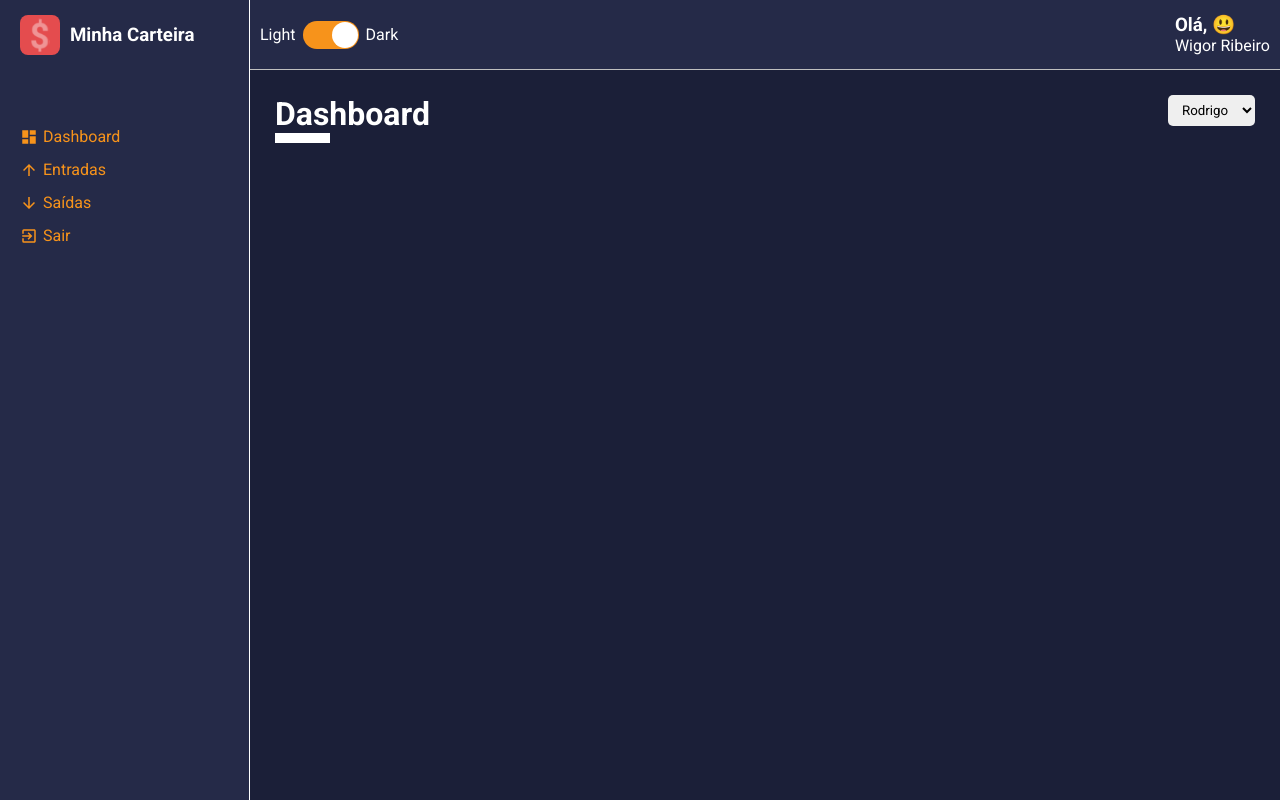
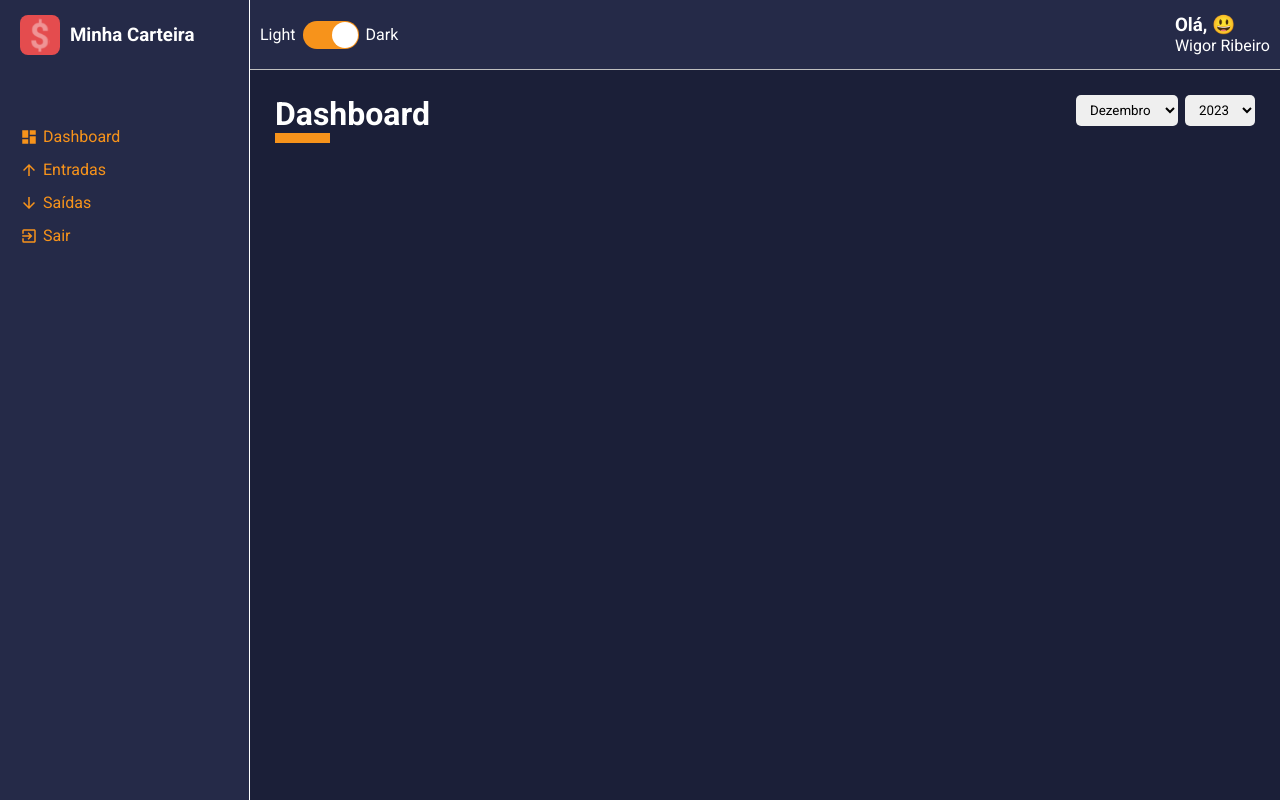
Before and after one commit to WigorCosta21/minha-carteira, a React (Create React App) app: page /dashboard in a window 1280 px wide. Built offline with nearby package versions, Linux system fonts and the light colour scheme.

Commit message:
feat: Create content header for the dashboard

```diff
--- a/src/pages/Dashboard/index.tsx
+++ b/src/pages/Dashboard/index.tsx
@@ -1,18 +1,83 @@
+import { useMemo, useState } from "react";
+
+import expenses from "../../repositories/expenses";
+import gains from "../../repositories/gains";
+
 import ContentHeader from "../../components/ContentHeader";
 import SelectInput from "../../components/SelectIput";
+
+import listOfMonths from "../../utils/months";
+
 import * as S from "./style";
 
 const Dashboard = () => {
-  const options = [
-    { value: "Rodrigo", label: "Rodrigo" },
-    { value: "Maria", label: "Maria" },
-    { value: "Ana", label: "Ana" },
-  ];
+  const [monthSelected, setMonthSelected] = useState<number>(
+    new Date().getMonth() + 1
+  );
+  const [yearSelected, setYearSelected] = useState<number>(
+    new Date().getFullYear()
+  );
+
+  const months = useMemo(() => {
+    return listOfMonths.map((month, index) => {
+      return {
+        value: index + 1,
+        label: month,
+      };
+    });
+  }, []);
+
+  const years = useMemo(() => {
+    let uniqueYears: number[] = [];
+
+    [...expenses, ...gains].forEach((item) => {
+      const date = new Date(item.date);
+      const year = date.getFullYear();
+
+      if (!uniqueYears.includes(year)) {
+        uniqueYears.push(year);
+      }
+    });
+
+    return uniqueYears.map((year) => {
+      return {
+        value: year,
+        label: year,
+      };
+    });
+  }, []);
+
+  const handleMonthSelected = (month: string) => {
+    try {
+      const parseMonth = Number(month);
+      setMonthSelected(parseMonth);
+    } catch {
+      throw new Error("Invalid month value. Is accept 0 - 24.");
+    }
+  };
+
+  const handleYearSelected = (year: string) => {
+    try {
+      const parseMonth = Number(year);
+      setYearSelected(parseMonth);
+    } catch {
+      throw new Error("Invalid year value. Is accept integer numbers.");
+    }
+  };
 
   return (
     <S.Container>
-      <ContentHeader title="Dashboard" linecolor="#FFF">
-        <SelectInput options={options} onChange={() => {}} />
+      <ContentHeader title="Dashboard" linecolor="#F7931B">
+        <SelectInput
+          options={months}
+          onChange={(e) => handleMonthSelected(e.target.value)}
+          defaultValue={monthSelected}
+        />
+        <SelectInput
+          options={years}
+          onChange={(e) => handleYearSelected(e.target.value)}
+          defaultValue={yearSelected}
+        />
       </ContentHeader>
     </S.Container>
   );
--- a/src/pages/List/index.tsx
+++ b/src/pages/List/index.tsx
@@ -42,7 +42,7 @@
     return type === "entry-balance"
       ? {
           title: "Entradas",
-          lineColor: "#F7931B",
+          lineColor: "#4E41F0",
           data: gains,
         }
       : {
```
